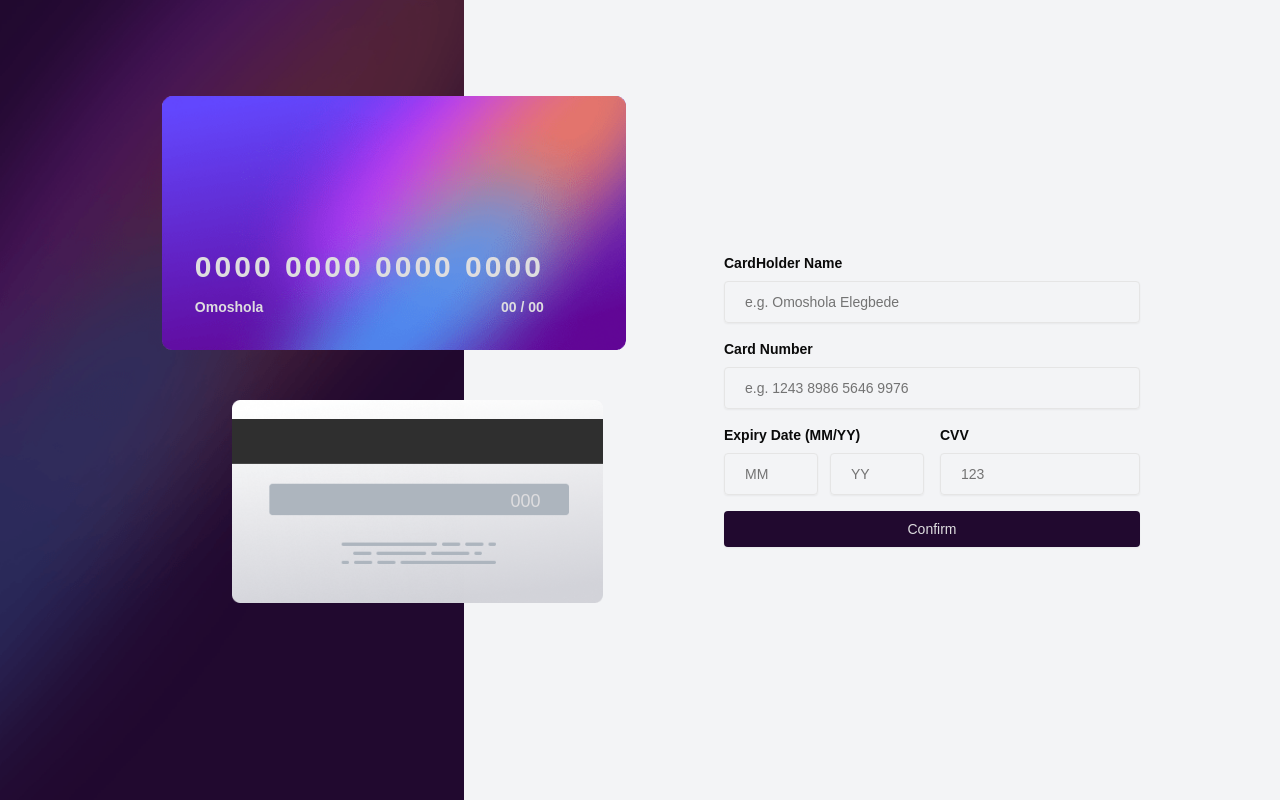
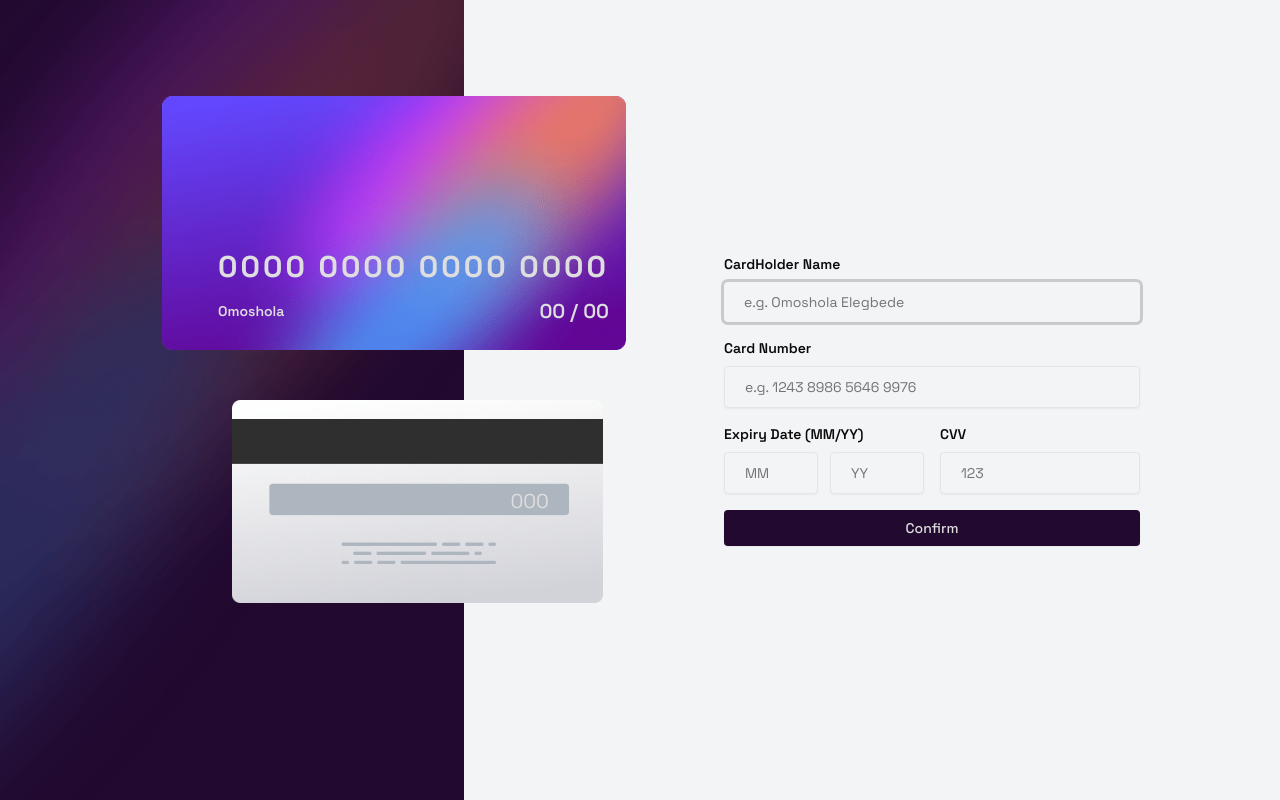
Before and after one commit to Caisere/interactive-card-details, a React (Vite) app: page / in a window 1280 px wide. Built offline with nearby package versions, Linux system fonts and the light colour scheme.

Commit message:
feat: input autofocus on load and app clean up

```diff
--- a/src/App.tsx
+++ b/src/App.tsx
@@ -1,13 +1,12 @@
 // react hooks
 import { useState } from "react";
 
-// utility functions
-import { formatCardNumber } from "./utils/helper";
 
 // Importing UI components
 import CardForm from "./components/cardform";
 import CreditCard from "./components/creditcard"
-import { Avatar, AvatarFallback, AvatarImage } from './components/ui/avatar';
+import CardSection from "./components/cardsection";
+
 
 
 //JSDoc
@@ -27,45 +26,14 @@ function App() {
 
     return (
         <main className="w-full flex flex-col items-center gap-30 min-h-screen bg-gray-100 sm:flex-row">
-            <div className=" relative w-full bg-[url('./bg-mobile.png')]  bg-cover bg-no-repeat h-[35dvh] sm:bg-[url('public/bg-main-desktop.png')] sm:h-[100dvh] sm:w-[40vw]">
-                <div className="absolute top-[10%] left-[25%] w-[70%] sm:w-[80%] sm:left-[50%] sm:top-[50%] ">
-                    <div className="relative">
-                        <Avatar className="w-full">
-                            <AvatarImage src="public/bg-card-back.png" className="w-full relative" />
-                            <AvatarFallback className="text-primaryGray text-lg">
-                                alt="credit-card back"
-                            </AvatarFallback>
-                        </Avatar>
-                        <div className="absolute top-[50%] left-[10%] sm:top-[43%] sm:left-[75%]">
-                            <p className="text-primaryGray text-lg ">
-                                {cvv || "000"}
-                            </p>
-                        </div>
-                    </div>
-                </div>
-                <div className="absolute top-[50%] left-[6%] w-[70%] sm:w-[100%] sm:left-[35%] sm:top-[12%]">
-                    <div className="relative">
-                        <Avatar className="w-full">
-                            <AvatarImage src="public/bg-card-front.png" className="w-full relative" />
-                            <AvatarFallback className="text-primaryGray text-lg">
-                                alt="credit-card front"
-                            </AvatarFallback>
-                        </Avatar>
-                        <div className="absolute top-[10%] left-[10%] sm:top-[60%] sm:left-[7%] flex flex-col gap-3">
-                            <h1 className="text-primaryGray text-3xl tracking-widest font-bold">
-                                {formatCardNumber(cardNumber) || "0000 0000 0000 0000"}
-                            </h1>
-                            <div className="flex justify-between items-center">
-                                <p className="text-primaryGray text-sm font-semibold">
-                                    {cardHolderName || "Omoshola"}
-                                </p>
-                                <p className="text-primaryGray text-sm font-semibold">
-                                    {expiryMonth && expiryYear ? `${expiryMonth} / ${expiryYear}` : "00 / 00"}
-                                </p>
-                            </div>
-                        </div>
-                    </div>
-                </div>
+            <div className=" relative w-full bg-[url('/bg-mobile.png')]  bg-cover bg-no-repeat h-[35dvh] sm:bg-[url('/bg-main-desktop.png')] sm:h-[100dvh] sm:w-[40vw]">
+                <CardSection
+                    expiryMonth={expiryMonth}
+                    expiryYear={expiryYear}
+                    cardHolderName={cardHolderName}
+                    cardNumber={cardNumber}
+                    cvv={cvv}
+                />
             </div>
             <div className="w-full sm:w-[60vw] flex items-center justify-center">
                 <CreditCard >
--- a/src/components/cardform.tsx
+++ b/src/components/cardform.tsx
@@ -12,6 +12,8 @@ import type { CardInputTypes, CardUpdateProps } from "../constant/types";
 
 // utility functions
 import {formatCardNumber, formatExpiry} from "../utils/helper";
+import { useEffect } from "react";
+
 
 
 
@@ -31,8 +33,9 @@ const CardForm = ({
     isSubmitted,
     setIsSubmitted
 }:CardUpdateProps) => {
-    const {register, handleSubmit, formState: {errors, isSubmitting}, setValue, reset} = useForm<CardInputTypes>()
+    const {register, handleSubmit, formState: {errors, isSubmitting}, setValue, reset, setFocus} = useForm<CardInputTypes>()
 
+    // handle form submit function
     async function onSubmit(data:CardInputTypes): Promise<void> {
         // updating card details in 5 seconds after submission, to make is look like a real submission
         await new Promise((resolve) => setTimeout(resolve, 5000))
@@ -50,6 +53,13 @@ const CardForm = ({
         reset();
     }
 
+    // auto focus on the CardHolderName on page load
+    useEffect(() => {
+        setFocus('cardHolderName')
+    }, [setFocus])
+
+
+    // UI after form submission
     if (isSubmitted) {
         return (
             <div className="text-center">
--- /dev/null
+++ b/src/components/cardsection.tsx
@@ -0,0 +1,48 @@
+import { Avatar, AvatarFallback, AvatarImage } from './ui/avatar';
+import { formatCardNumber } from "../utils/helper";
+import type { CardInputTypes } from '@/constant/types';
+
+function CardSection ({expiryMonth, cvv, expiryYear, cardHolderName, cardNumber}:CardInputTypes) {
+    return <>
+        <div className="absolute top-[10%] left-[25%] w-[70%] sm:w-[80%] sm:left-[50%] sm:top-[50%] ">
+            <div className="relative">
+                <Avatar className="w-full">
+                    <AvatarImage src="/bg-card-back.png" className="w-full relative" />
+                    <AvatarFallback className="text-primaryGray text-lg">
+                        alt="credit-card back"
+                    </AvatarFallback>
+                </Avatar>
+                <div className="absolute top-[43%] left-[80%] sm:top-[43%] sm:left-[75%]">
+                    <p className="text-primaryGray text-sm sm:text-xl ">
+                        {cvv || "000"}
+                    </p>
+                </div>
+            </div>
+        </div>
+        <div className="absolute top-[65%] left-[6%] w-[70%] sm:w-[100%] sm:left-[35%] sm:top-[12%]">
+            <div className="relative">
+                <Avatar className="w-full">
+                    <AvatarImage src="/bg-card-front.png" className="w-full relative" />
+                    <AvatarFallback className="text-primaryGray text-lg">
+                        alt="credit-card front"
+                    </AvatarFallback>
+                </Avatar>
+                <div className="absolute top-[50%] left-[10%] sm:top-[60%] sm:left-[12%] flex flex-col gap-3">
+                    <h1 className="text-primaryGray text-lg sm:text-3xl tracking-widest font-bold">
+                        {formatCardNumber(cardNumber) || "0000 0000 0000 0000"}
+                    </h1>
+                    <div className="flex justify-between items-center">
+                        <p className="text-primaryGray text-sm font-semibold">
+                            {cardHolderName || "Omoshola"}
+                        </p>
+                        <p className="text-primaryGray text-sm font-semibold sm:text-xl">
+                            {expiryMonth && expiryYear ? `${expiryMonth} / ${expiryYear}` : "00 / 00"}
+                        </p>
+                    </div>
+                </div>
+            </div>
+        </div>
+    </>;
+};
+
+export default CardSection;
--- a/src/index.css
+++ b/src/index.css
@@ -1,5 +1,5 @@
+@import url('https://fonts.googleapis.com/css2?family=Space+Grotesk:wght@300..700&display=swap');
 @import 'tailwindcss';
-@import url('https://fonts.googleapis.com/css2?family=Space+Grotesk:wght@300..700&display=swap');
 @import "tw-animate-css";
 
 @custom-variant dark (&:is(.dark *));
```
